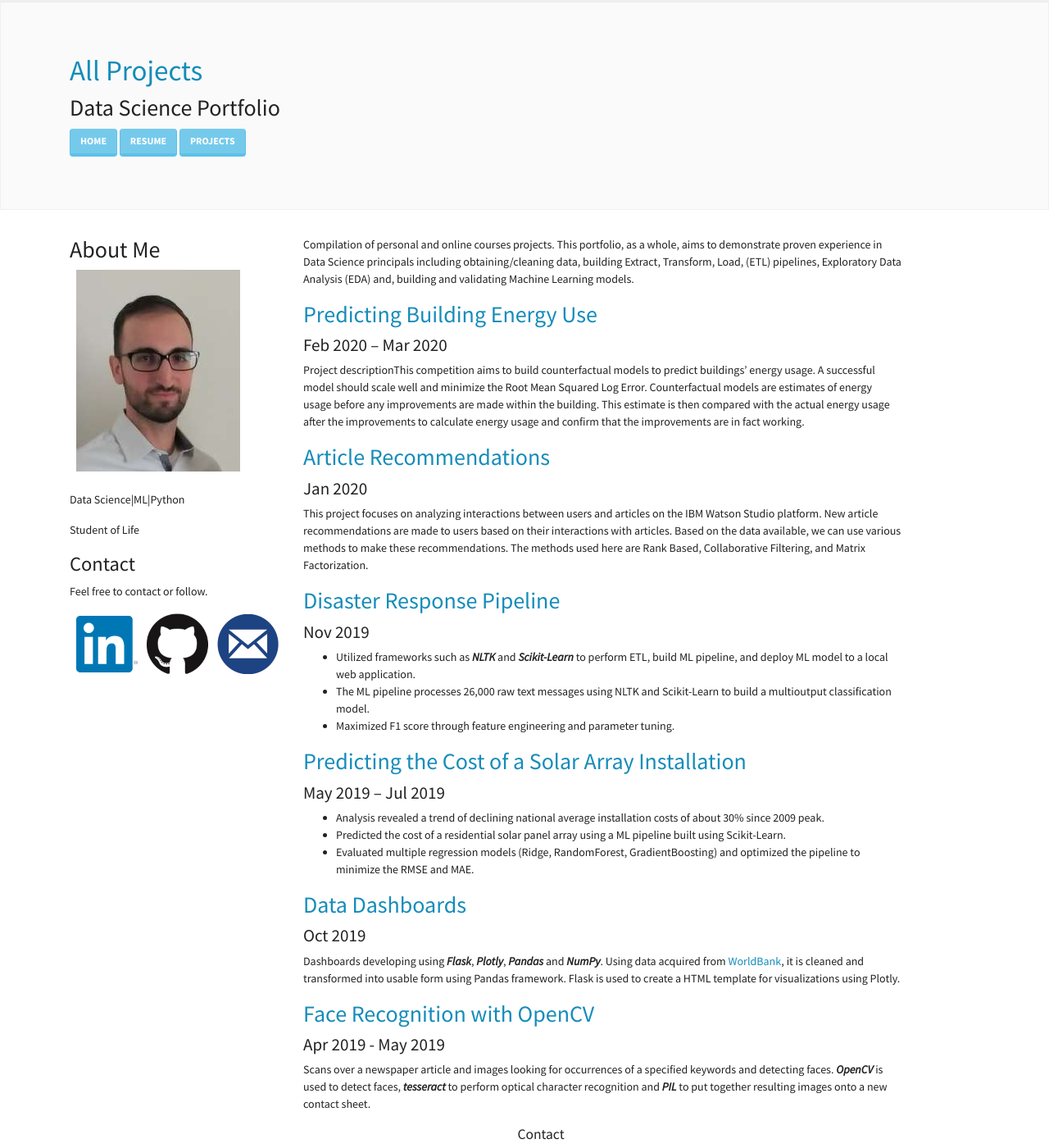
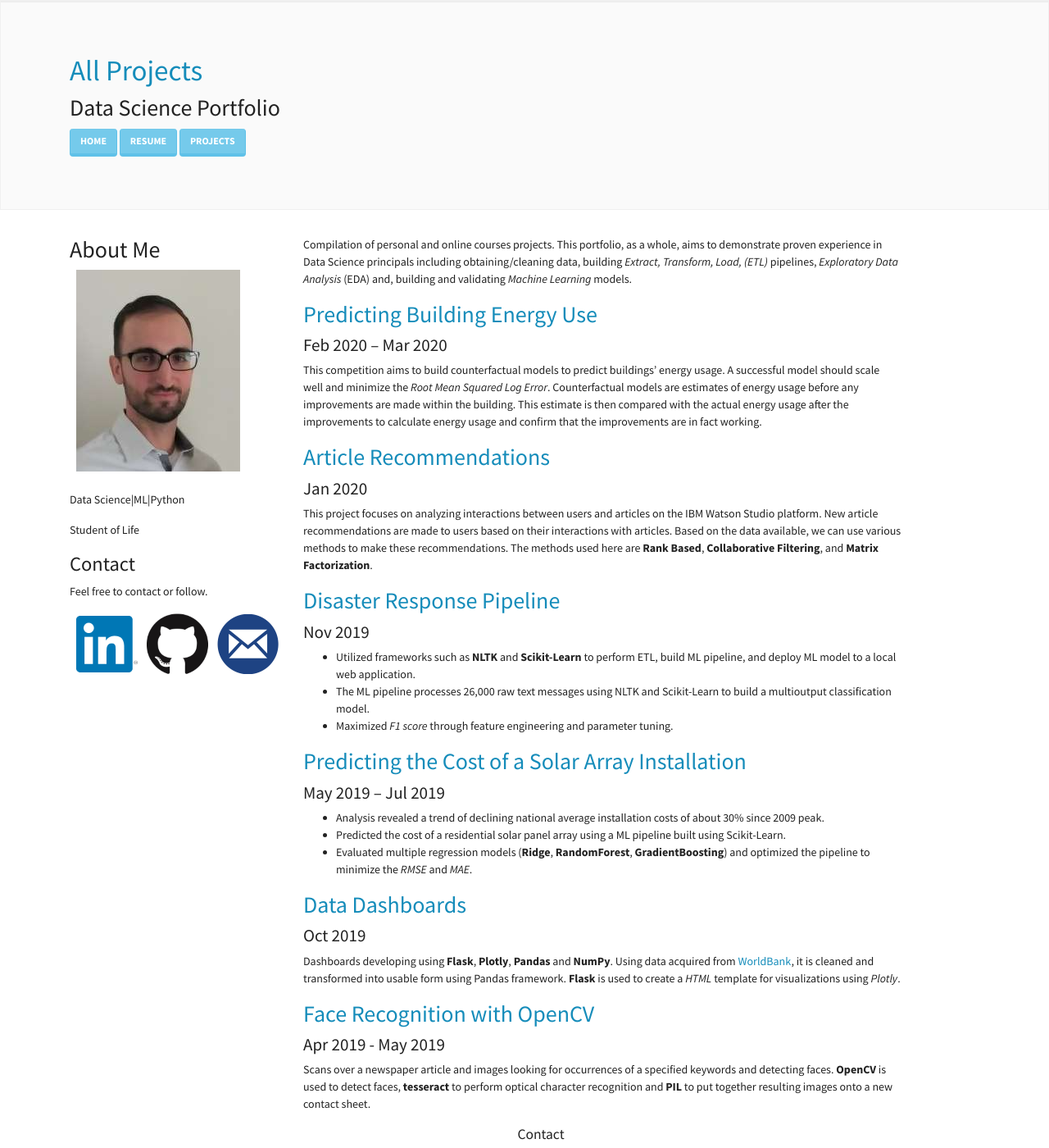
Before and after one commit to sergatron/sergatron.github.io, a Jekyll site: the page built from Projects.md, in a window 1280 px wide and 1400 px high. Shown: the whole window at 82% size. Built offline with Jekyll 4.4.1, drawn with Linux system fonts in a browser that asks for light colours; nearby versions of some CDN libraries.

Commit message:
Update descriptions of projects

```diff
--- a/Projects.md
+++ b/Projects.md
@@ -3,38 +3,38 @@ layout: default
 title: All Projects
 ---
 
-Compilation of personal and online courses projects. This portfolio, as a whole, aims to demonstrate proven experience in Data Science principals including obtaining/cleaning data, building Extract, Transform, Load, (ETL) pipelines, Exploratory Data Analysis (EDA) and, building and validating Machine Learning models.
+Compilation of personal and online courses projects. This portfolio, as a whole, aims to demonstrate proven experience in Data Science principals including obtaining/cleaning data, building *Extract, Transform, Load, (ETL)* pipelines, *Exploratory Data Analysis* (EDA) and, building and validating *Machine Learning* models.
 
 
 ## [Predicting Building Energy Use](https://sergatron.github.io/Predicting-Building-Energy-Use)
 #### Feb 2020 – Mar 2020
-Project descriptionThis competition aims to build counterfactual models to predict buildings' energy usage. A successful model should scale well and minimize the Root Mean Squared Log Error. Counterfactual models are estimates of energy usage before any improvements are made within the building. This estimate is then compared with the actual energy usage after the improvements to calculate energy usage and confirm that the improvements are in fact working.
+This competition aims to build counterfactual models to predict buildings' energy usage. A successful model should scale well and minimize the *Root Mean Squared Log Error*. Counterfactual models are estimates of energy usage before any improvements are made within the building. This estimate is then compared with the actual energy usage after the improvements to calculate energy usage and confirm that the improvements are in fact working.
 
 
 ## [Article Recommendations](https://github.com/sergatron/recommendations_with_IBM)
 #### Jan 2020
-This project focuses on analyzing interactions between users and articles on the IBM Watson Studio platform. New article recommendations are made to users based on their interactions with articles. Based on the data available, we can use various methods to make these recommendations. The methods used here are Rank Based, Collaborative Filtering, and Matrix Factorization.
+This project focuses on analyzing interactions between users and articles on the IBM Watson Studio platform. New article recommendations are made to users based on their interactions with articles. Based on the data available, we can use various methods to make these recommendations. The methods used here are **Rank Based**, **Collaborative Filtering**, and **Matrix Factorization**.
 
 
 ## [Disaster Response Pipeline](https://github.com/sergatron/disaster-response-project)
 #### Nov 2019
- - Utilized frameworks such as ***NLTK*** and ***Scikit-Learn*** to perform ETL, build ML pipeline, and deploy ML model to a local web application.
+ - Utilized frameworks such as **NLTK** and **Scikit-Learn** to perform ETL, build ML pipeline, and deploy ML model to a local web application.
  - The ML pipeline processes 26,000 raw text messages using NLTK and Scikit-Learn to build a multioutput classification model.
- - Maximized F1 score through feature engineering and parameter tuning.
+ - Maximized *F1 score* through feature engineering and parameter tuning.
 
 
 ## [Predicting the Cost of a Solar Array Installation](https://github.com/sergatron/projects/tree/master/solar_array)
 #### May 2019 – Jul 2019
  - Analysis revealed a trend of declining national average installation costs of about 30% since 2009 peak.
  - Predicted the cost of a residential solar panel array using a ML pipeline built using Scikit-Learn.
- - Evaluated multiple regression models (Ridge, RandomForest, GradientBoosting) and optimized the pipeline to minimize the RMSE and MAE.
+ - Evaluated multiple regression models (**Ridge**, **RandomForest**, **GradientBoosting**) and optimized the pipeline to minimize the *RMSE* and *MAE*.
 
 
 ## [Data Dashboards](https://github.com/sergatron/data-dashboard)
 #### Oct 2019
-Dashboards developing using ***Flask***, ***Plotly***, ***Pandas*** and ***NumPy***. Using data acquired from [WorldBank](https://data.worldbank.org/), it is cleaned and transformed into usable form using Pandas framework. Flask is used to create a HTML template for visualizations using Plotly.
+Dashboards developing using **Flask**, **Plotly**, **Pandas** and **NumPy**. Using data acquired from [WorldBank](https://data.worldbank.org/), it is cleaned and transformed into usable form using Pandas framework. **Flask** is used to create a *HTML* template for visualizations using *Plotly*.
 
 
 ## [Face Recognition with OpenCV](https://github.com/sergatron/Coursera/tree/master/open_cv_project)
 #### Apr 2019 - May 2019
-Scans over a newspaper article and images looking for occurrences of a specified keywords and detecting faces. ***OpenCV*** is used to detect faces, ***tesseract*** to perform optical character recognition and ***PIL*** to put together resulting images onto a new contact sheet.
+Scans over a newspaper article and images looking for occurrences of a specified keywords and detecting faces. **OpenCV** is used to detect faces, **tesseract** to perform optical character recognition and **PIL** to put together resulting images onto a new contact sheet.
```
